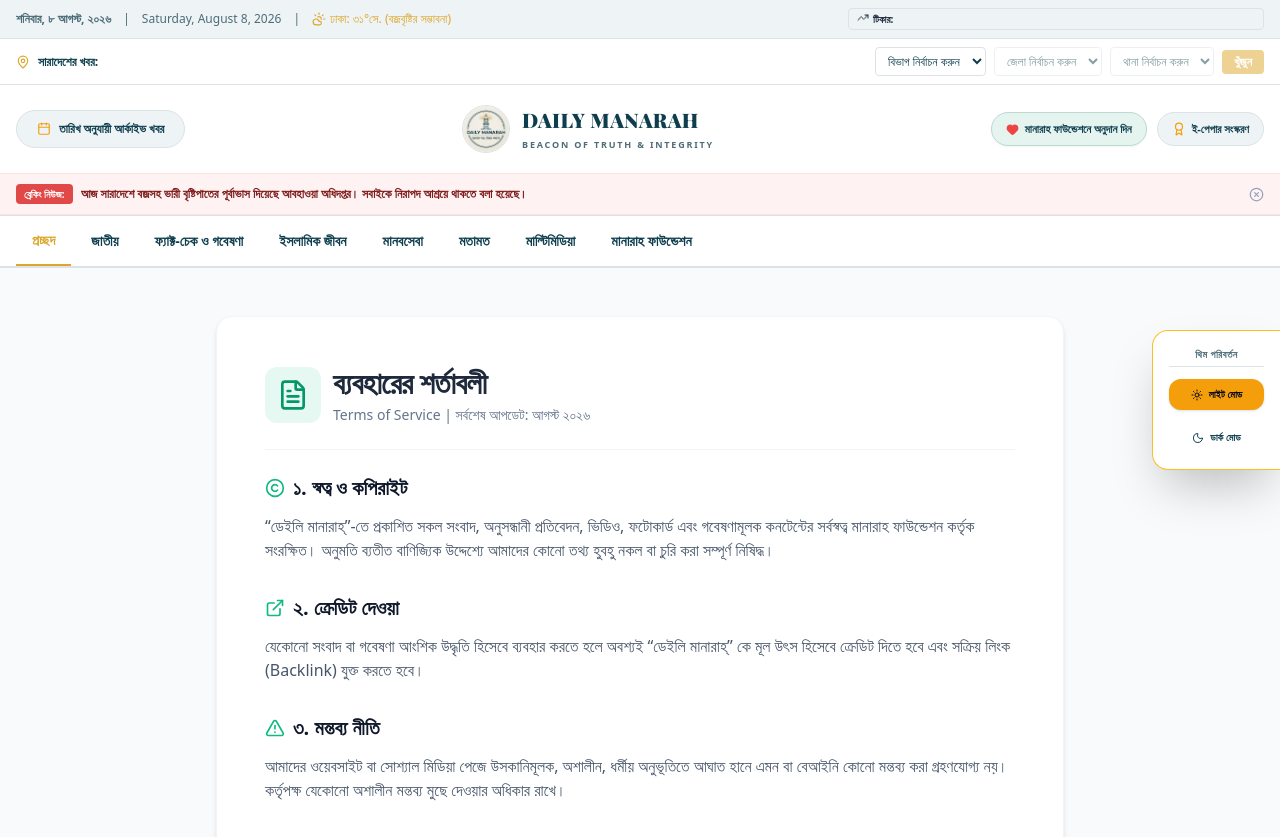
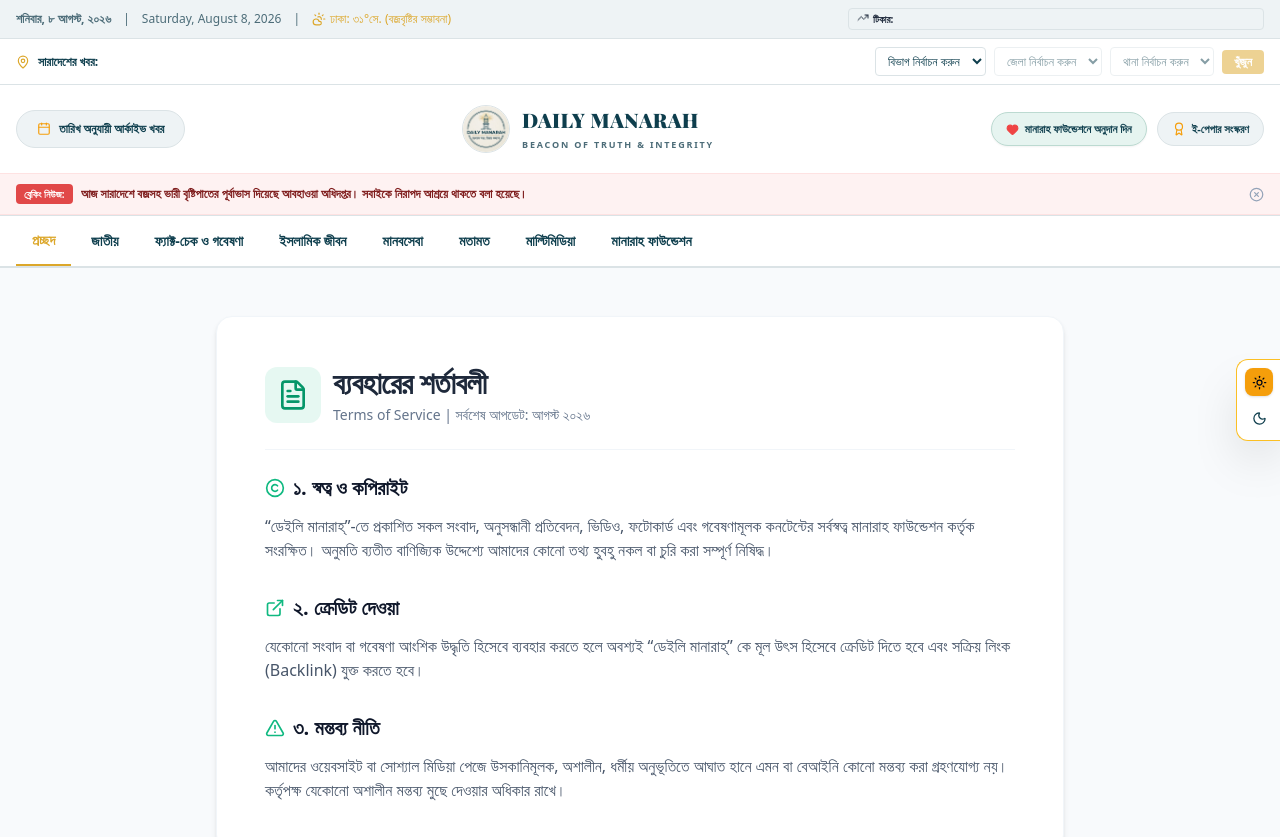
Before and after one commit to Saad7528/The-Daily-Manarah-Frontend, a Next.js app: page /terms in a window 1280 px wide. Shown: the top 837 px of the page. Built offline with nearby package versions, Linux system fonts and the light colour scheme; a web font is replaced by a local one.

Commit message:
style(theme-switcher): make theme switcher panel minimal and icon-only

```diff
--- a/src/components/Layout/Header.tsx
+++ b/src/components/Layout/Header.tsx
@@ -118,50 +118,41 @@ export function Header() {
         {/* Toggle pull-out Tab (Hidden on desktop since desktop has enough space, or shown as clean pull-out on mobile) */}
         <button
           onClick={() => setIsThemeDrawerOpen(!isThemeDrawerOpen)}
-          className="md:hidden flex items-center justify-center bg-[var(--bg-card)] border-l border-y border-[var(--border-color)] rounded-l-xl p-3 shadow-lg text-[var(--accent-color)] hover:scale-105 transition duration-200"
+          className="md:hidden flex items-center justify-center bg-[var(--bg-card)] border-l border-y border-[var(--border-color)] rounded-l-lg p-2 shadow-lg text-[var(--accent-color)] hover:scale-105 transition duration-200 w-7 h-7"
           title="থিম পরিবর্তন প্যানেল"
         >
           {isThemeDrawerOpen ? (
-            <X size={15} />
+            <X size={14} />
           ) : theme === "light" ? (
-            <Sun size={15} className="text-amber-500 animate-spin-slow" />
+            <Sun size={14} className="text-amber-500 animate-spin-slow" />
           ) : (
-            <Moon size={15} className="text-amber-400" />
+            <Moon size={14} className="text-amber-400" />
           )}
         </button>
 
-        {/* Theme select Panel (Fitted with premium rounded shapes and gold border accents) */}
-        <div className="bg-[var(--bg-card)] border-l border-y border-[var(--border-color)] rounded-l-2xl p-4 shadow-2xl flex flex-col gap-3 w-32 border-2 border-r-0 border-amber-400">
-          <span className="text-[10px] font-black uppercase tracking-wider text-[var(--text-secondary)] border-b border-[var(--border-color)] pb-1 text-center">
-            থিম পরিবর্তন
-          </span>
+        {/* Theme select Panel - Sleek vertical icon strip with gold border accents */}
+        <div className="bg-[var(--bg-card)] border-l border-y border-[var(--border-color)] rounded-l-xl p-2 shadow-2xl flex flex-col gap-2 w-11 border-2 border-r-0 border-amber-400">
           <button
-            onClick={() => {
-              setTheme("light");
-              setIsThemeDrawerOpen(false);
-            }}
-            className={`flex items-center justify-center gap-1.5 py-2 rounded-xl text-[10px] font-black transition ${
+            onClick={() => setTheme("light")}
+            className={`flex items-center justify-center w-7 h-7 rounded-lg transition ${
               theme === "light"
                 ? "bg-amber-500 text-slate-950 shadow"
                 : "text-[var(--text-primary)] hover:bg-[var(--bg-input)]"
             }`}
+            title="লাইট মোড"
           >
-            <Sun size={12} />
-            <span>লাইট মোড</span>
+            <Sun size={15} />
           </button>
           <button
-            onClick={() => {
-              setTheme("dark");
-              setIsThemeDrawerOpen(false);
-            }}
-            className={`flex items-center justify-center gap-1.5 py-2 rounded-xl text-[10px] font-black transition ${
+            onClick={() => setTheme("dark")}
+            className={`flex items-center justify-center w-7 h-7 rounded-lg transition ${
               theme === "dark"
                 ? "bg-zinc-950 text-amber-400 border border-zinc-800 shadow"
                 : "text-[var(--text-primary)] hover:bg-[var(--bg-input)]"
             }`}
+            title="ডার্ক মোড"
           >
-            <Moon size={12} />
-            <span>ডার্ক মোড</span>
+            <Moon size={15} />
           </button>
         </div>
       </div>
```
